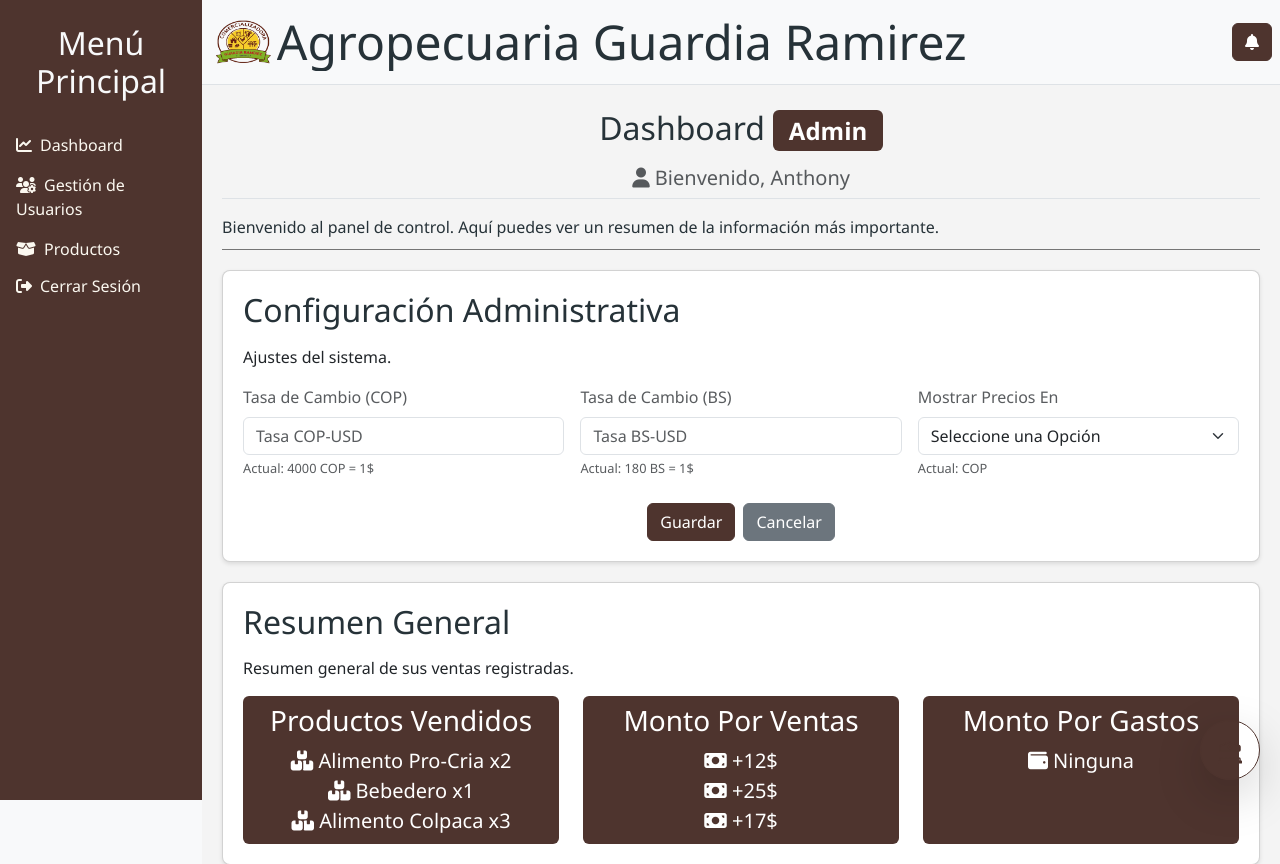
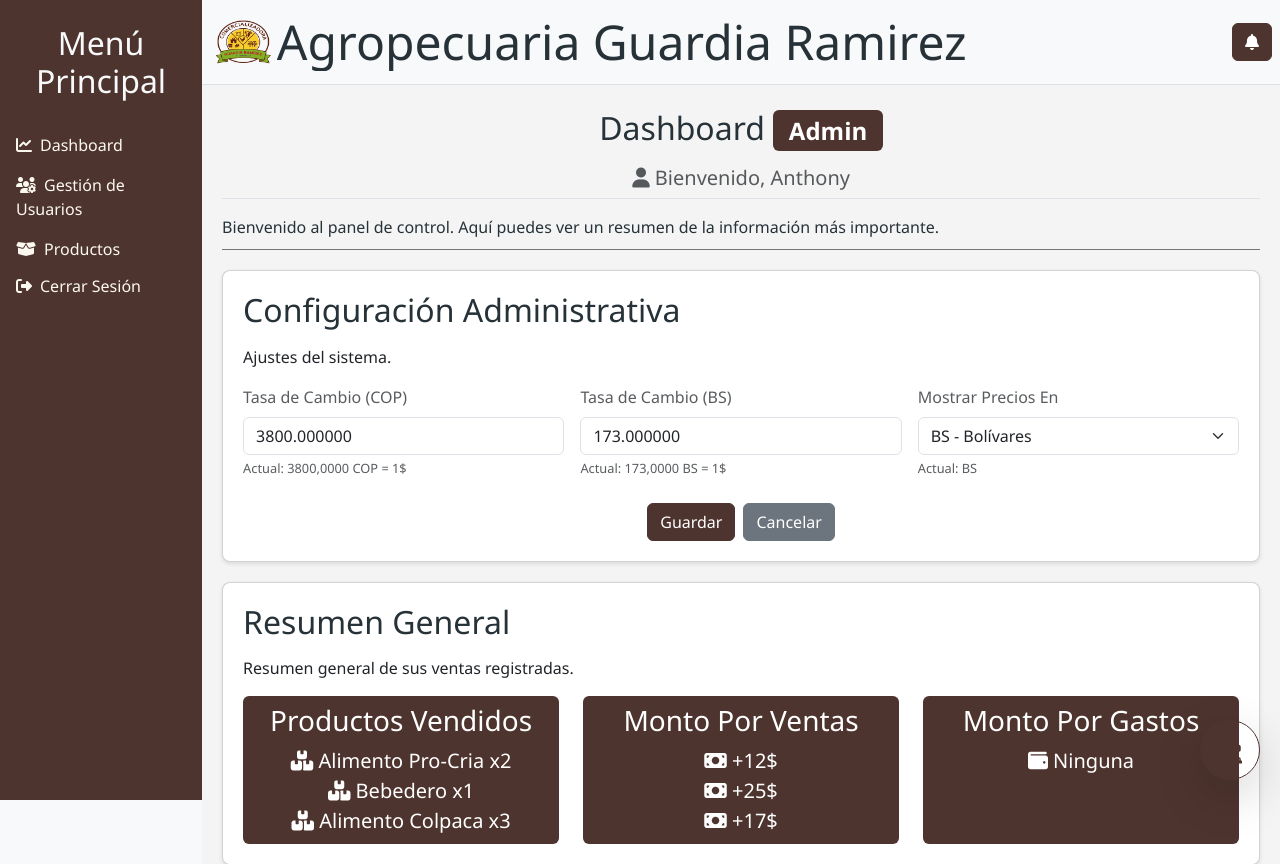
Before and after one commit to Anthony-M7/agropecuaria-guardia-ramirez, a Django app: page /dashboard/ in a window 1280 px wide. Shown: the top 864 px of the page. Run offline with Django 5.2, Linux system fonts and the light colour scheme; a user stored in the database is signed in; data comes from the database, SQL or seed files in the repository; both versions use the stored data as it was after the commit; some libraries are stand-ins or nearby versions.

Commit message:
Iniciando con la funcionalidad del dashboard

```diff
--- a/requirements.txt
+++ b/requirements.txt
@@ -5,6 +5,7 @@
 dj-database-url==3.0.1
 Django==5.2.6
 django-cloudinary-storage==0.3.0
+django-widget-tweaks==1.5.0
 gunicorn==23.0.0
 idna==3.10
 jmespath==1.0.1
--- a/system/views.py
+++ b/system/views.py
@@ -2,13 +2,16 @@
 
 from django.shortcuts import render, redirect
 from django.contrib.auth.decorators import login_required
-from django.db.models import Q
+from django.db.models import Sum, F, Count, Q
+from django.utils import timezone
+from datetime import timedelta
 from django.contrib import messages
 from django.db import transaction
 from .forms import ProductoForm, InformacionAdicionalFormSet
 from decimal import Decimal
 from .models import *
 
+@login_required
 def aplicar_conversion_precios(productos_list, configuracionStr):
     # --- 1. Inicializar el factor y la moneda de referencia ---
     moneda_referencia = configuracionStr[1]
@@ -41,9 +44,62 @@
 def page_info(request):
     return render(request, 'dashboard/page_info.html')
 
+# @login_required
+# def get_date_range(periodo):
+#     # ... (tu implementación de get_date_range)
+#     # Ya la tienes definida, solo asegúrate de que esté en el ámbito correcto.
+#     now = timezone.now()
+#     if periodo == 'mensual':
+#         start_date = now.replace(day=1, hour=0, minute=0, second=0, microsecond=0)
+#         label = f"Mensual. Desde el {start_date.strftime('%d-%m-%Y')} hasta el {now.strftime('%d-%m-%Y')}"
+#     elif periodo == 'anual':
+#         start_date = now.replace(month=1, day=1, hour=0, minute=0, second=0, microsecond=0)
+#         label = f"Anual. Desde el {start_date.strftime('%d-%m-%Y')} hasta el {now.strftime('%d-%m-%Y')}"
+#     else: # Por defecto: Diario
+#         start_date = now.replace(hour=0, minute=0, second=0, microsecond=0)
+#         label = f"Diario. Desde el {start_date.strftime('%d-%m-%Y %H:%M')} hasta Ahora ({now.strftime('%d-%m-%Y %H:%M')})"
+
+#     return start_date, now, label
+
+
 @login_required
 def dashboard(request):
-    return render(request, 'dashboard/dashboard.html')
+    # Obtener el período (usando GET si es desde el filtro de tiempo, POST si es recarga normal)
+    periodo_seleccionado = request.POST.get('periodo') or request.GET.get('periodo', 'diario')
+    # start_date, end_date, periodo_label = get_date_range(periodo_seleccionado)
+
+    # ----------------------------------------------
+    # 1. Configuración Administrativa (Solo Lectura)
+    # ----------------------------------------------
+    try:
+        config = configuraciones_admin.objects.get(pk=1)
+    except configuraciones_admin.DoesNotExist:
+        config = None
+
+    # ----------------------------------------------
+    # 2. Balance y Resumen General (De momento, ceros)
+    # ----------------------------------------------
+    ventas_totales = 0.00
+    compras_totales = 0.00
+    balance_neto = 0.00
+
+    # ----------------------------------------------
+    # 5. Contexto para el Template
+    # ----------------------------------------------
+    context = {
+        'config': config,
+        'periodo_seleccionado': periodo_seleccionado,
+        # 'periodo_label': periodo_label,
+        'ventas_totales': ventas_totales,
+        'compras_totales': compras_totales,
+        'balance_neto': balance_neto,
+
+        # Necesitamos variables para el buscador global (añadidas en el paso 3)
+        'search_query': '',
+        'search_results': [],
+    }
+
+    return render(request, 'dashboard/dashboard.html', context)
 
 @login_required
 def productos(request):
@@ -161,30 +217,61 @@
     }
     return render(request, 'inventario/registrar_producto.html', context)
 
+@login_required
 def guardar_configuracion(request):
     if request.method == 'POST':
-        # 1. Obtener el único registro (asumiendo que siempre hay uno)
-        config_id = request.POST.get('config_id')
+
+        # 1. Obtener el registro o crear uno
+        # Asume pk=1 como convención si config_id no está en el POST
+        config_id = request.POST.get('config_id', 1)
 
         try:
+            # Intenta obtener por PK, si no existe, levanta DoesNotExist
             config = configuraciones_admin.objects.get(pk=config_id)
         except configuraciones_admin.DoesNotExist:
-            config = configuraciones_admin.objects.create() # Crea uno si no existe
+            # Si no existe, crea un nuevo registro
+            config = configuraciones_admin.objects.create(pk=1)
 
         # 2. Actualizar los campos
         try:
-            config.tasa_cambio_cop = Decimal(request.POST['tasa_cambio_cop'])
-            config.tasa_cambio_bs = Decimal(request.POST['tasa_cambio_bs'])
-            config.mostrar_precios = request.POST['mostrar_precios']
+            # Obtener los valores del POST
+            tasa_cop_str = request.POST.get('tasa_cambio_cop', '').strip()
+            tasa_bs_str = request.POST.get('tasa_cambio_bs', '').strip()
+
+            # NOTA: Tu vista original buscaba 'mostrar_precios', no 'mostrar_precios_en'
+            moneda_principal = request.POST.get('mostrar_precios_en')
+
+            # --- Conversión Robusta y Asignación ---
+
+            # Tasa COP: Reemplaza coma por punto y solo convierte si hay valor
+            if tasa_cop_str:
+                # 💡 SOLUCIÓN CLAVE: Reemplazar la coma (,) por el punto (.)
+                # Esto previene el error 'ConversionSyntax'
+                config.tasa_cambio_cop = Decimal(tasa_cop_str.replace(',', '.'))
+
+            # Tasa BS: Reemplaza coma por punto y solo convierte si hay valor
+            if tasa_bs_str:
+                # 💡 SOLUCIÓN CLAVE: Reemplazar la coma (,) por el punto (.)
+                config.tasa_cambio_bs = Decimal(tasa_bs_str.replace(',', '.'))
+
+            # Moneda principal
+            if moneda_principal:
+                # Asume que el campo del modelo es 'mostrar_precios'
+                config.mostrar_precios = moneda_principal
 
             config.save()
             messages.success(request, "Configuración de precios actualizada con éxito.")
 
-        except (ValueError, KeyError):
-            messages.error(request, "Error: Los valores de las tasas de cambio son inválidos.")
+        # Capturamos el error de conversión (ValueError, ConversionSyntax)
+        except (ValueError, KeyError, TypeError, Exception):
+            # Usar 'Exception' al final es una buena práctica si la lógica es compleja
+            messages.error(request, "Error: Los valores de las tasas de cambio son inválidos. Asegúrese de que son números y use el punto o coma decimal de forma correcta.")
 
-    # Redirige a la página anterior o a la lista de productos
-    referer_url = request.META.get('HTTP_REFERER', redirect('productos').url)
-
-    # 2. Redirige a la URL obtenida (recarga la página actual)
-    return redirect(referer_url)
+    # Redirige a la página anterior (usa un nombre de URL por defecto más seguro)
+    referer_url = request.META.get('HTTP_REFERER')
+    if referer_url:
+        return redirect(referer_url)
+    else:
+        # Fallback a una URL conocida si no hay HTTP_REFERER (ej. tu dashboard)
+        # Reemplaza 'nombre_del_dashboard' por la URL name real de tu dashboard
+        return redirect('nombre_del_dashboard')
--- a/templates/dashboard/dashboard.html
+++ b/templates/dashboard/dashboard.html
@@ -27,40 +27,42 @@
 
     <div class="dashboard-grid">
         {% if user.profile.nivel_usuario == 'admin' %}
-        <!-- Configuraciones -->
         <section class="section-content card">
             <h2 class="section-title">Configuración Administrativa</h2>
             <p class="section-subtitle">Ajustes del sistema.</p>
 
-            <form method="post">
+            <form method="post" action="{% url 'guardar_configuracion' %}">
                 {% csrf_token %}
+                <input type="hidden" name="config_id" value="{% if config %}{{ config.pk }}{% endif %}">
+
                 <div class="row g-3">
                     <div class="col-md-4">
                         <div class="">
                             <label for="admin-settings-cop" class="form-label text-muted">Tasa de Cambio (COP)</label>
-                            <input type="text" id="admin-settings-cop" class="form-control" placeholder="Tasa COP-USD">
-                            <small class="text-muted mt-2">Actual: 4000 COP = 1$</small>
+                            <input type="number" step="0.01" name="tasa_cambio_cop" id="admin-settings-cop" class="form-control" value="{{ config.tasa_cambio_cop|default_if_none:''|stringformat:"f" }}">
+                            <small class="text-muted mt-2">Actual: {{ config.tasa_cambio_cop|default_if_none:'N/A' }} COP = 1$</small>
                         </div>
                     </div>
 
                     <div class="col-md-4">
                         <div class="">
                             <label for="admin-settings-bs" class="form-label text-muted">Tasa de Cambio (BS)</label>
-                            <input type="text" id="admin-settings-bs" class="form-control" placeholder="Tasa BS-USD">
-                            <small class="text-muted mt-2">Actual: 180 BS = 1$</small>
+                            <input type="number" step="0.0001" name="tasa_cambio_bs" id="admin-settings-bs" class="form-control"
+                            value="{{ config.tasa_cambio_bs|default_if_none:''|stringformat:"f" }}">
+                            <small class="text-muted mt-2">Actual: {{ config.tasa_cambio_bs|default_if_none:'N/A' }} BS = 1$</small>
                         </div>
                     </div>
 
                     <div class="col-md-4">
                         <div class="">
                             <label for="mostrar_precios_en" class="form-label text-muted">Mostrar Precios En</label>
-                            <select name="mostrar_precios_en" id="mostrar_precios_en" class="form-select">
+                            <select name="mostrar_precios_en" id="mostrar_precios" class="form-select">
                                 <option value="">Seleccione una Opción</option>
-                                <option value="COP">COP - Pesos Colombianos</option>
-                                <option value="USD">USD - Dólares Estadounidenses</option>
-                                <option value="BS">BS - Bolívares</option>
+                                <option value="COP" {% if config.mostrar_precios == 'COP' %}selected{% endif %}>COP - Pesos Colombianos</option>
+                                <option value="USD" {% if config.mostrar_precios == 'USD' %}selected{% endif %}>USD - Dólares Estadounidenses</option>
+                                <option value="BS" {% if config.mostrar_precios == 'BS' %}selected{% endif %}>BS - Bolívares</option>
                             </select>
-                            <small class="text-muted mt-2">Actual: COP</small>
+                            <small class="text-muted mt-2">Actual: {{ config.mostrar_precios|default_if_none:'N/A' }}</small>
                         </div>
                     </div>
                 </div>
```
Also changed, not shown: db.sqlite3.
